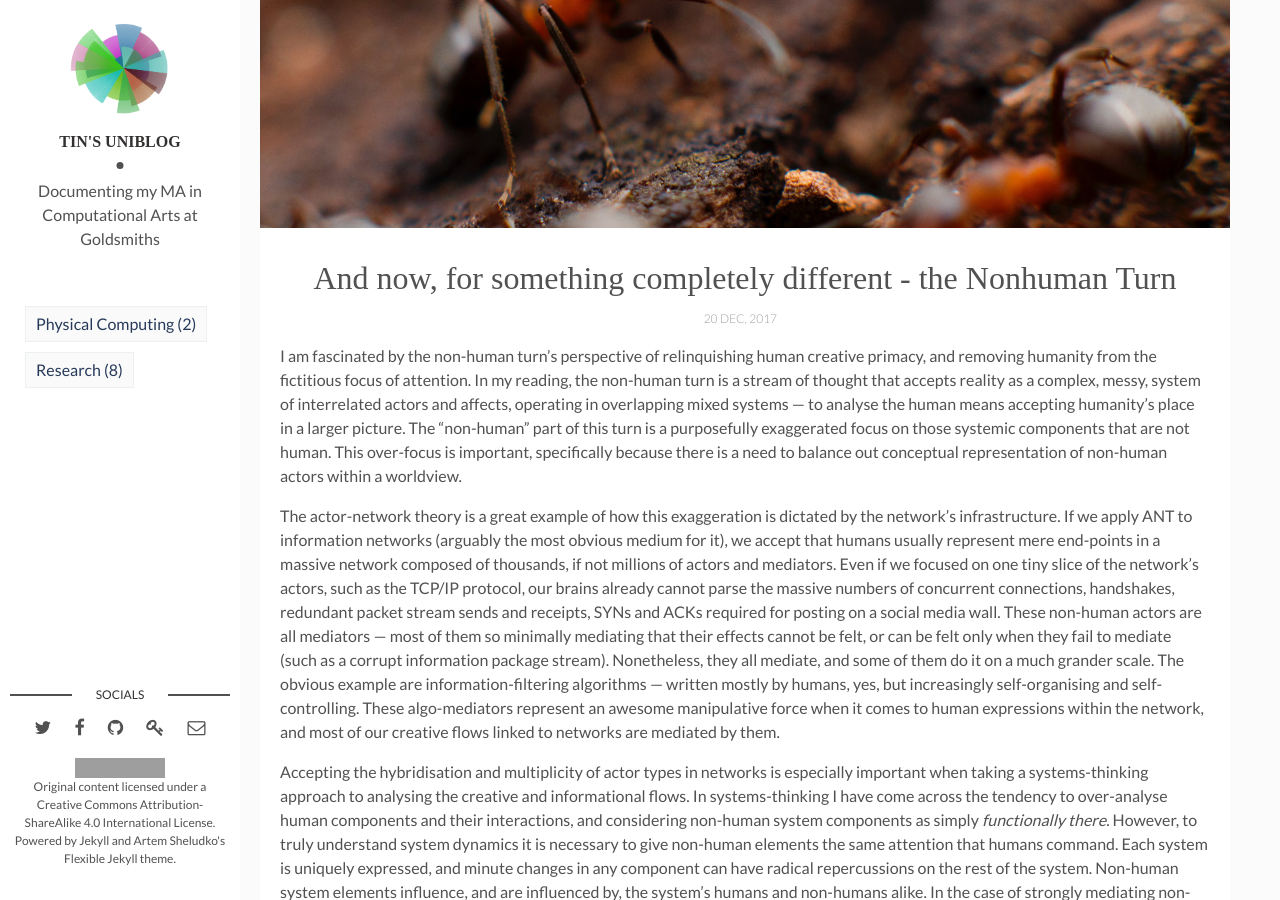
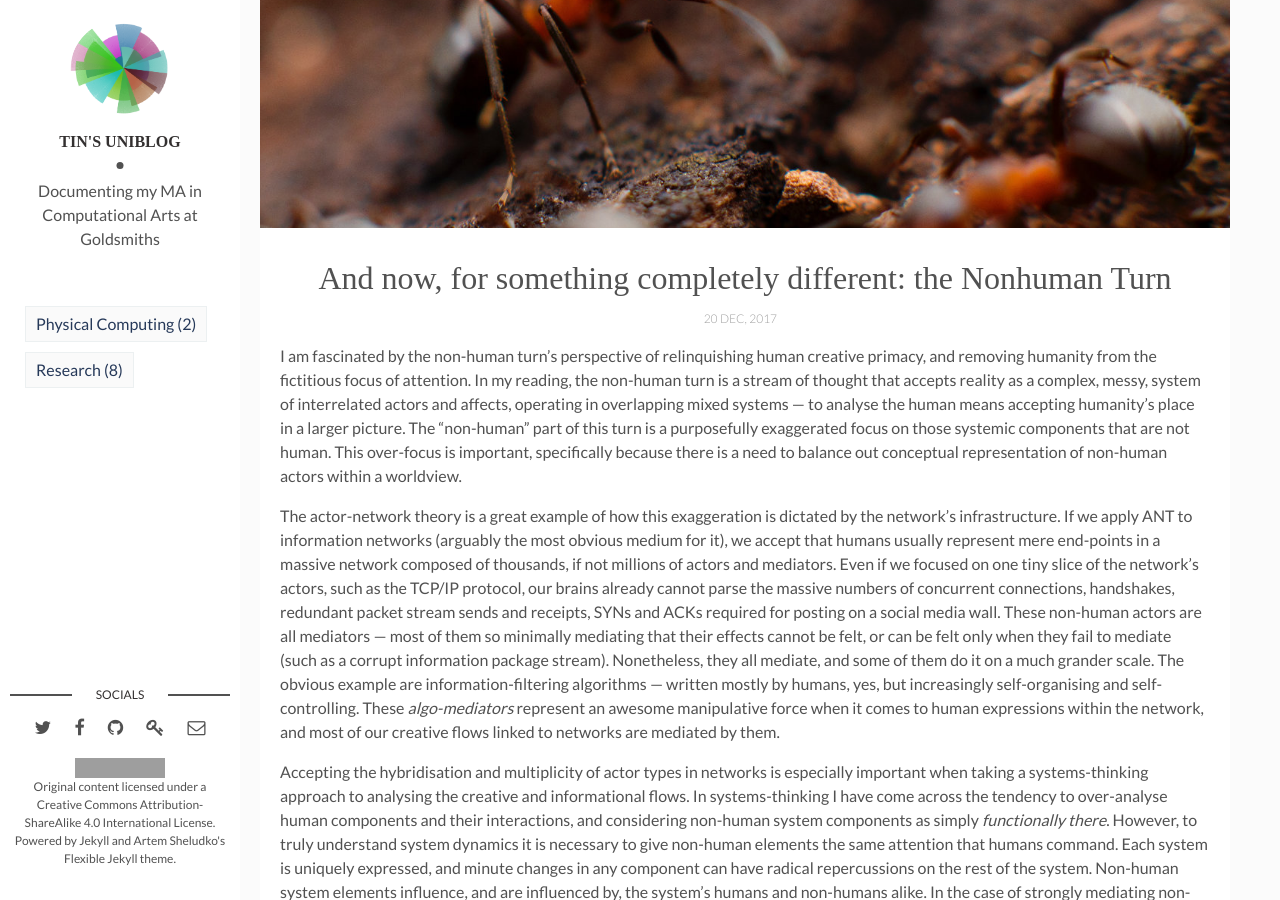
Before and after one commit to tingeber/uniblog, a Jekyll site: the page built from _posts/2017-12-20-completely-different.md, in a window 1280 px wide and 900 px high, scrolled down 292 px. Built offline with Jekyll 4.4.1, drawn with Linux system fonts in a browser that asks for light colours; some web fonts are replaced; grey boxes are pictures that could not be loaded.

Commit message:
formatting tweaks

```diff
--- a/_posts/2017-12-20-completely-different.md
+++ b/_posts/2017-12-20-completely-different.md
@@ -3,13 +3,13 @@ published: true
 layout: post
 tags:
   - Research
-title: 'And now, for something completely different - the Nonhuman Turn'
+title: 'And now, for something completely different: the Nonhuman Turn'
 img: ant.jpg
 ---
 
 I am fascinated by the non-human turn's perspective of relinquishing human creative primacy, and removing humanity from the fictitious focus of attention. In my reading, the non-human turn is a stream of thought that accepts reality as a complex, messy, system of interrelated actors and affects, operating in overlapping mixed systems — to analyse the human means accepting humanity's place in a larger picture. The “non-human” part of this turn is a purposefully exaggerated focus on those systemic components that are not human. This over-focus is important, specifically because there is a need to balance out conceptual representation of non-human actors within a worldview.
 
-The actor-network theory is a great example of how this exaggeration is dictated by the network’s infrastructure. If we apply ANT to information networks (arguably the most obvious medium for it), we accept that humans usually represent mere end-points in a massive network composed of thousands, if not millions of actors and mediators. Even if we focused on one tiny slice of the network’s actors, such as  the TCP/IP protocol, our brains already cannot parse the massive numbers of concurrent connections, handshakes, redundant packet stream sends and receipts, SYNs and ACKs required for posting on a social media wall. These non-human actors are all mediators — most of them so minimally mediating that their effects cannot be felt, or can be felt only when they fail to mediate (such as a corrupt information package stream). Nonetheless, they all mediate, and some of them do it on a much grander scale. The obvious example are information-filtering algorithms — written mostly by humans, yes, but increasingly self-organising and self-controlling. These algo-mediators represent an awesome manipulative force when it comes to human expressions within the network, and most of our creative flows linked to networks are mediated by them.
+The actor-network theory is a great example of how this exaggeration is dictated by the network’s infrastructure. If we apply ANT to information networks (arguably the most obvious medium for it), we accept that humans usually represent mere end-points in a massive network composed of thousands, if not millions of actors and mediators. Even if we focused on one tiny slice of the network’s actors, such as  the TCP/IP protocol, our brains already cannot parse the massive numbers of concurrent connections, handshakes, redundant packet stream sends and receipts, SYNs and ACKs required for posting on a social media wall. These non-human actors are all mediators — most of them so minimally mediating that their effects cannot be felt, or can be felt only when they fail to mediate (such as a corrupt information package stream). Nonetheless, they all mediate, and some of them do it on a much grander scale. The obvious example are information-filtering algorithms — written mostly by humans, yes, but increasingly self-organising and self-controlling. These _algo-mediators_ represent an awesome manipulative force when it comes to human expressions within the network, and most of our creative flows linked to networks are mediated by them.
 
 Accepting the hybridisation and multiplicity of actor types in networks is especially important when taking a systems-thinking approach to analysing the creative and informational flows. In systems-thinking I have come across the tendency to over-analyse human components and their interactions, and considering non-human system components as simply _functionally there_. However, to truly understand system dynamics it is necessary to give non-human elements the same attention that humans command. Each system is uniquely expressed, and minute changes in any component can have radical repercussions on the rest of the system. Non-human system elements influence, and are influenced by, the system’s humans and non-humans alike. In the case of strongly mediating non-human actors, ignoring their presence is downright perilous, because of their influencing and manipulating roles.
 
```
